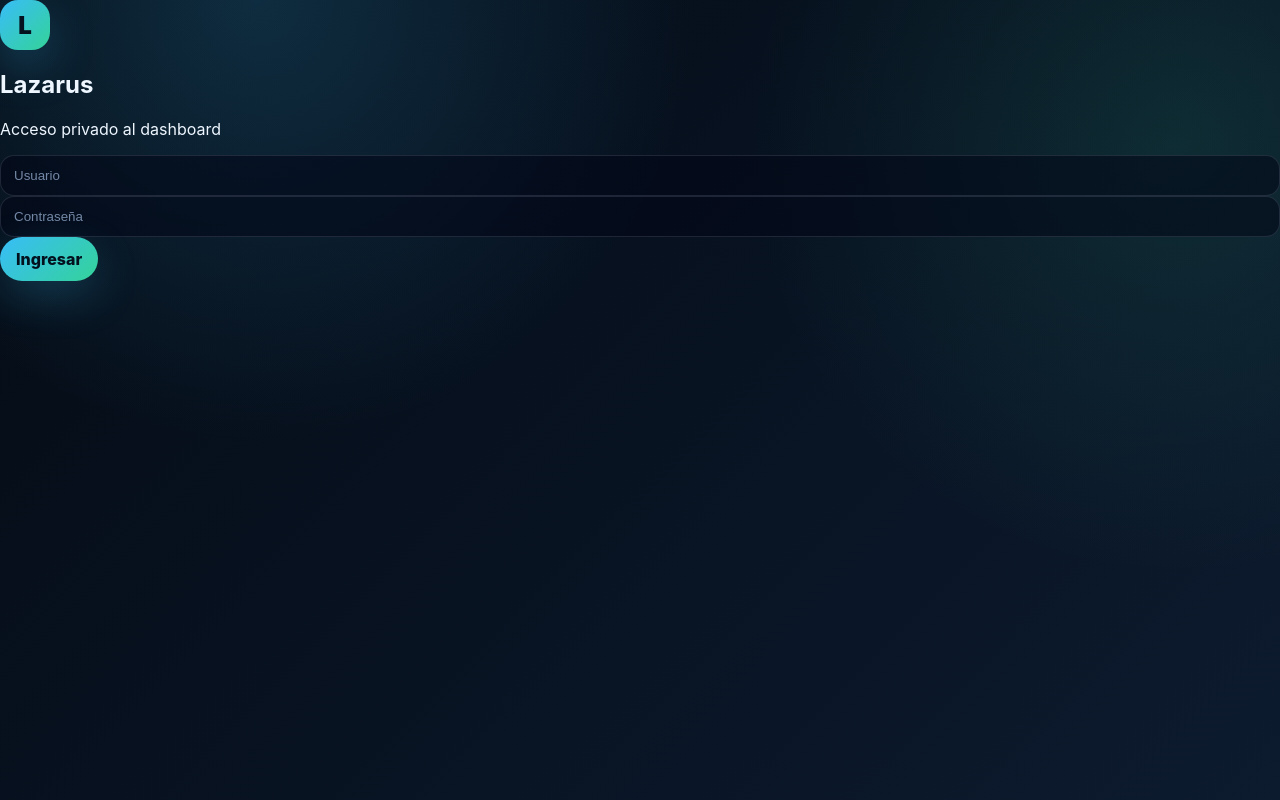
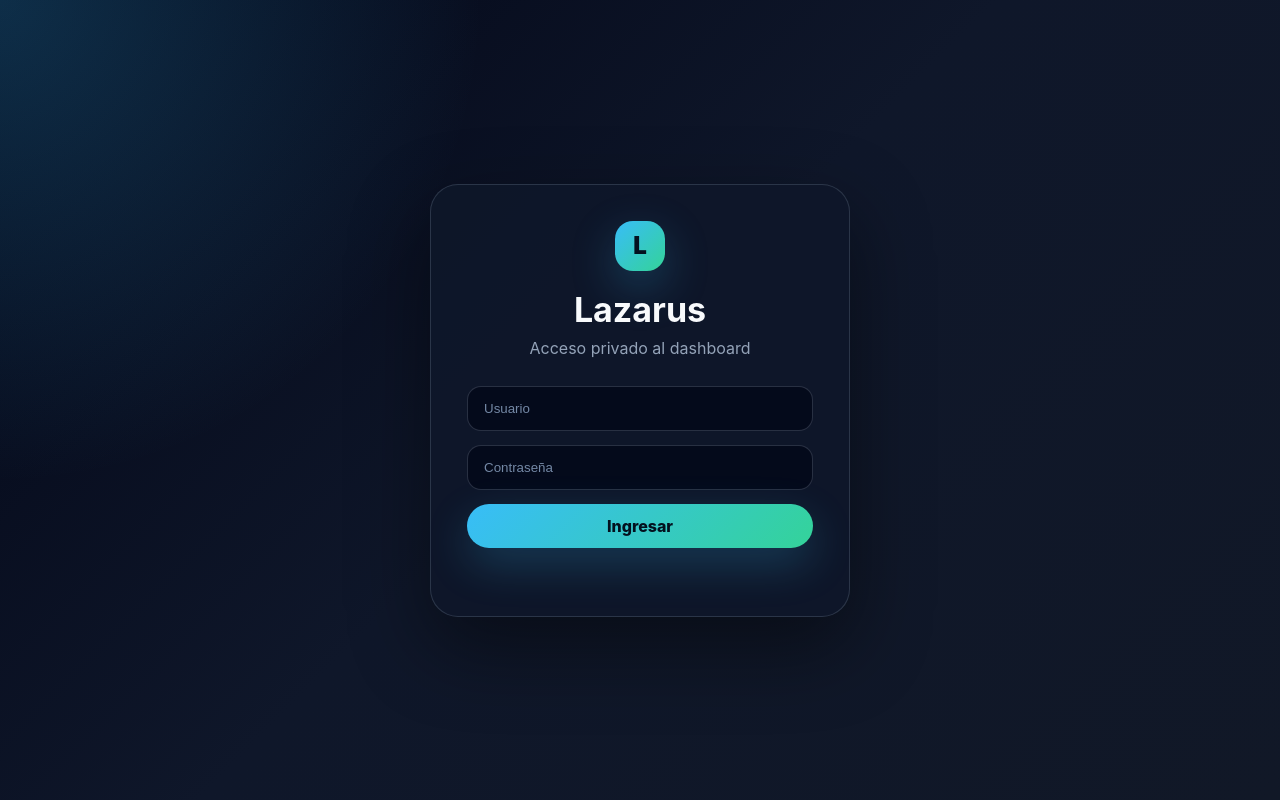
Before and after one commit to Gersxnn0804/Lazarus, a plain HTML site: page index.html in a window 1280 px wide. Drawn offline with Linux system fonts and the light colour scheme.

Commit message:
Add styles for login screen and card

```diff
--- a/css/styles.css
+++ b/css/styles.css
@@ -206,3 +206,84 @@ tbody tr.selected { background: rgba(52,211,153,.12); }
   .bar-value { text-align: left; }
   .detail-grid { grid-template-columns: 1fr; }
 }
+
+.hidden {
+  display: none !important;
+}
+
+.login-screen {
+  min-height: 100vh;
+  display: grid;
+  place-items: center;
+  background:
+    radial-gradient(circle at top left, rgba(56, 189, 248, 0.22), transparent 32%),
+    linear-gradient(135deg, #020617 0%, #0f172a 48%, #111827 100%);
+  padding: 24px;
+}
+
+.login-card {
+  width: 100%;
+  max-width: 420px;
+  background: rgba(15, 23, 42, 0.92);
+  border: 1px solid rgba(148, 163, 184, 0.22);
+  border-radius: 28px;
+  padding: 36px;
+  box-shadow: 0 30px 80px rgba(0, 0, 0, 0.45);
+  color: #f8fafc;
+  text-align: center;
+}
+
+.login-logo {
+  margin: 0 auto 18px;
+}
+
+.login-card h1 {
+  margin: 0;
+  font-size: 34px;
+}
+
+.login-card p {
+  margin: 8px 0 28px;
+  color: #94a3b8;
+}
+
+#loginForm {
+  display: grid;
+  gap: 14px;
+}
+
+#loginForm input {
+  width: 100%;
+  border: 1px solid rgba(148, 163, 184, 0.25);
+  background: rgba(2, 6, 23, 0.72);
+  color: #f8fafc;
+  border-radius: 14px;
+  padding: 14px 16px;
+  outline: none;
+}
+
+#loginForm input:focus {
+  border-color: #38bdf8;
+  box-shadow: 0 0 0 3px rgba(56, 189, 248, 0.18);
+}
+
+.login-error {
+  min-height: 18px;
+  color: #f87171;
+}
+
+.logout-btn {
+  width: 100%;
+  margin-top: 16px;
+  border: 1px solid rgba(248, 113, 113, 0.28);
+  background: rgba(127, 29, 29, 0.18);
+  color: #fecaca;
+  border-radius: 14px;
+  padding: 12px 14px;
+  cursor: pointer;
+  font-weight: 700;
+}
+
+.logout-btn:hover {
+  background: rgba(127, 29, 29, 0.32);
+}
```
